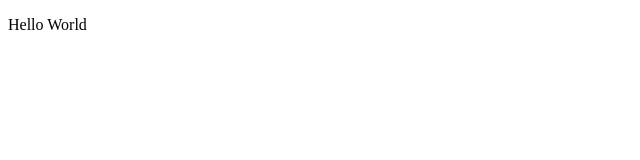
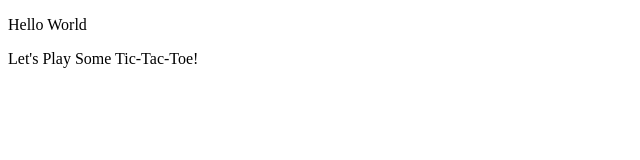
Before and after one commit to Carlco15/Tic-Tac-Toe, a plain HTML site: page index.html in a window 1280 px wide. Shown: the whole page, without its empty margins (0-640 px from the left). Drawn offline with Linux system fonts and the light colour scheme.

Commit message:
second commit

```diff
--- a/index.html
+++ b/index.html
@@ -8,6 +8,7 @@
 </head>
 <body>
   <p>Hello World</p>
+  <p>Let's Play Some Tic-Tac-Toe!</p>
 
 </body>
 </html>
```
